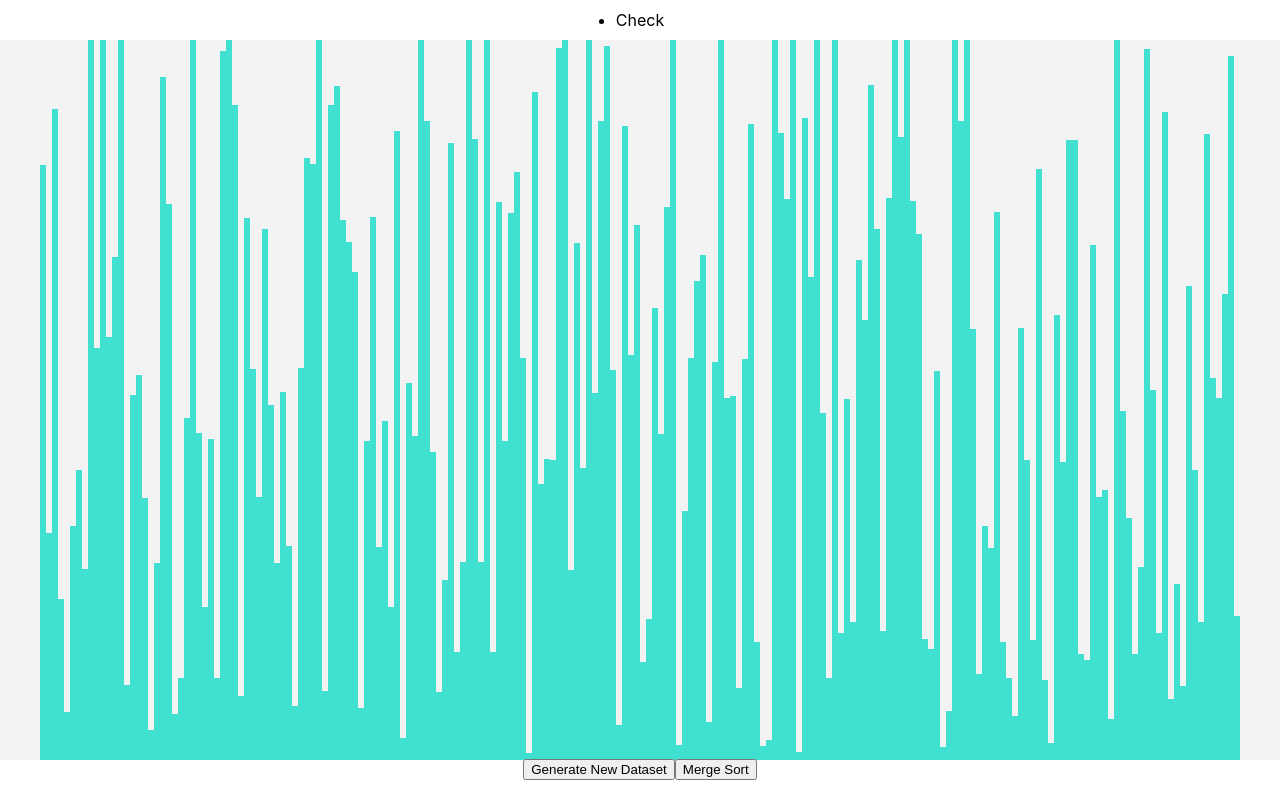
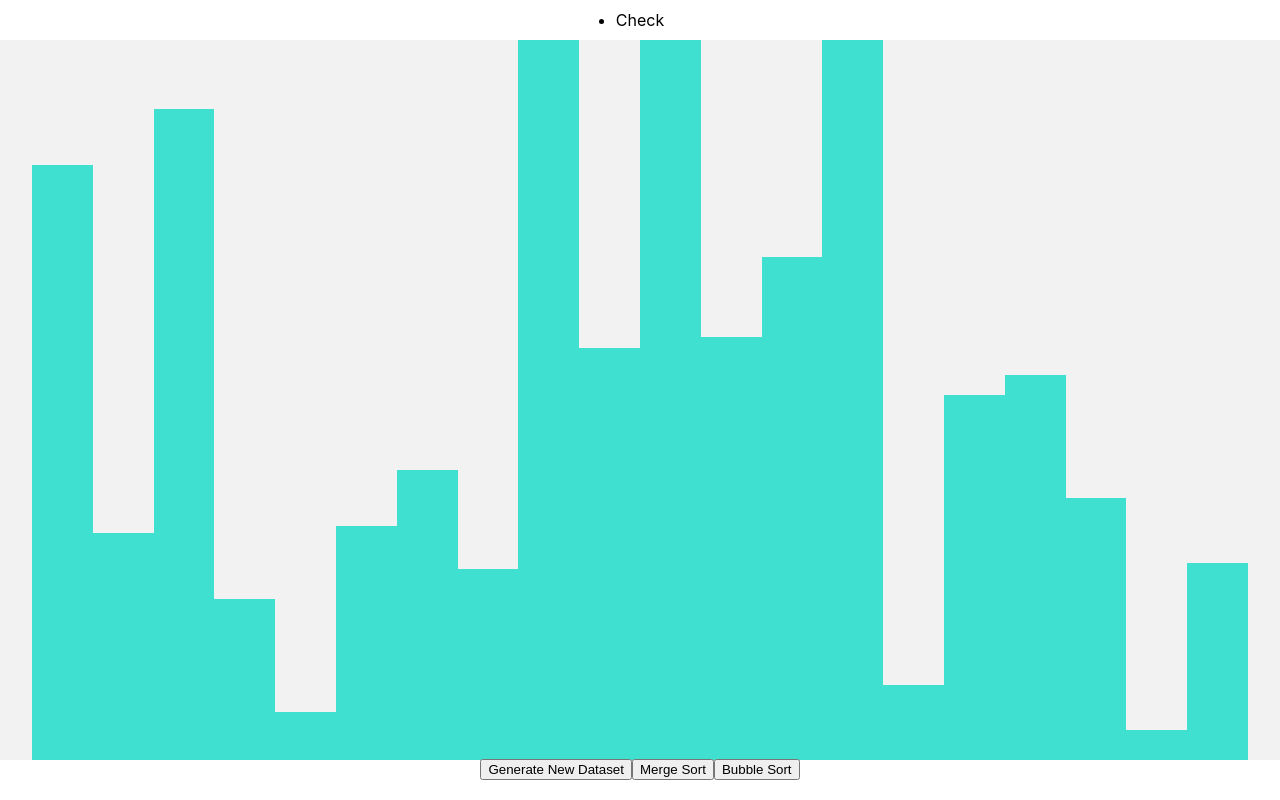
Before and after one commit to ssanjose/sortingalgovisualizertool, a React (Create React App) app: page / in a window 1280 px wide. Built offline with nearby package versions, Linux system fonts and the light colour scheme.

Commit message:
Added bubble sort button and temporarily changed bar amount to handle bubble sort animation

```diff
--- a/src/SortingAlgoVisualizerTool/SortingVisualizer.js
+++ b/src/SortingAlgoVisualizerTool/SortingVisualizer.js
@@ -24,7 +24,7 @@ const animateArray = (array, algorithm, config) => {
 export const SortingVisualizer = (props) => {
   const [array, setArray] = useState([]);
   const [sorting, setSorting] = useState(false);
-  const [arrayNum, setArrayNum] = useState(200);
+  const [arrayNum, setArrayNum] = useState(20);
 
   // Config data
   const [configData, setConfigData] = useState({
@@ -65,6 +65,9 @@ export const SortingVisualizer = (props) => {
           <button className="merge-sort" onClick={
             () => { animateArray(array, "mergeSort", configData); }
           }>Merge Sort</button>
+          <button className="bubble-sort" onClick={
+            () => { animateArray(array, "bubbleSort", configData); }
+          }>Bubble Sort</button>
         </div>
 
       </main>
```
